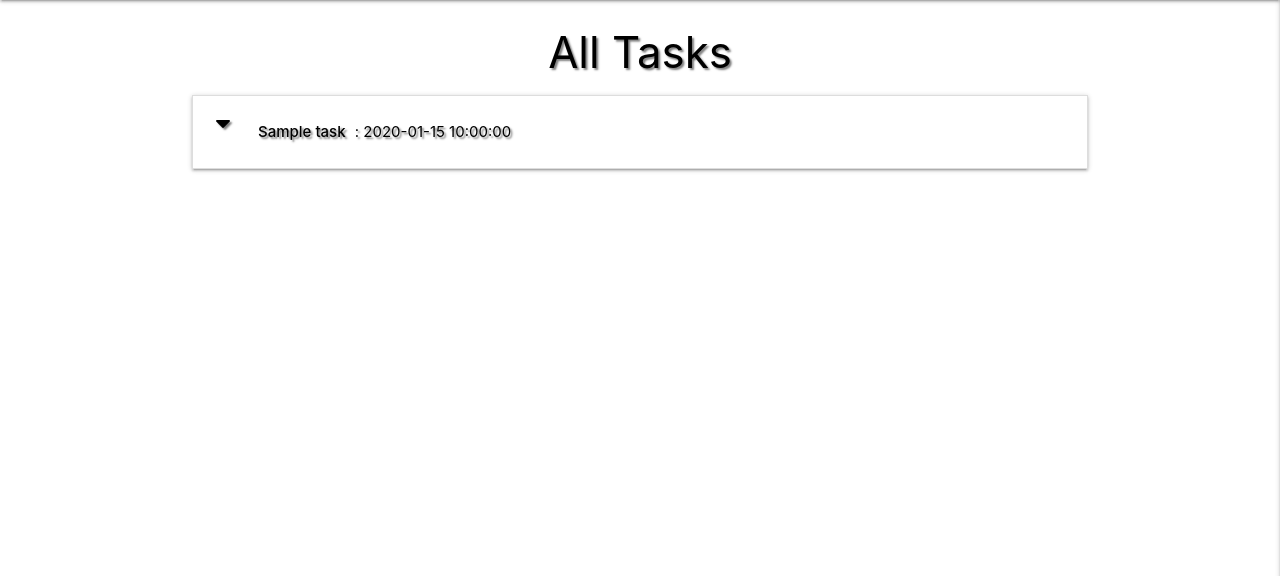
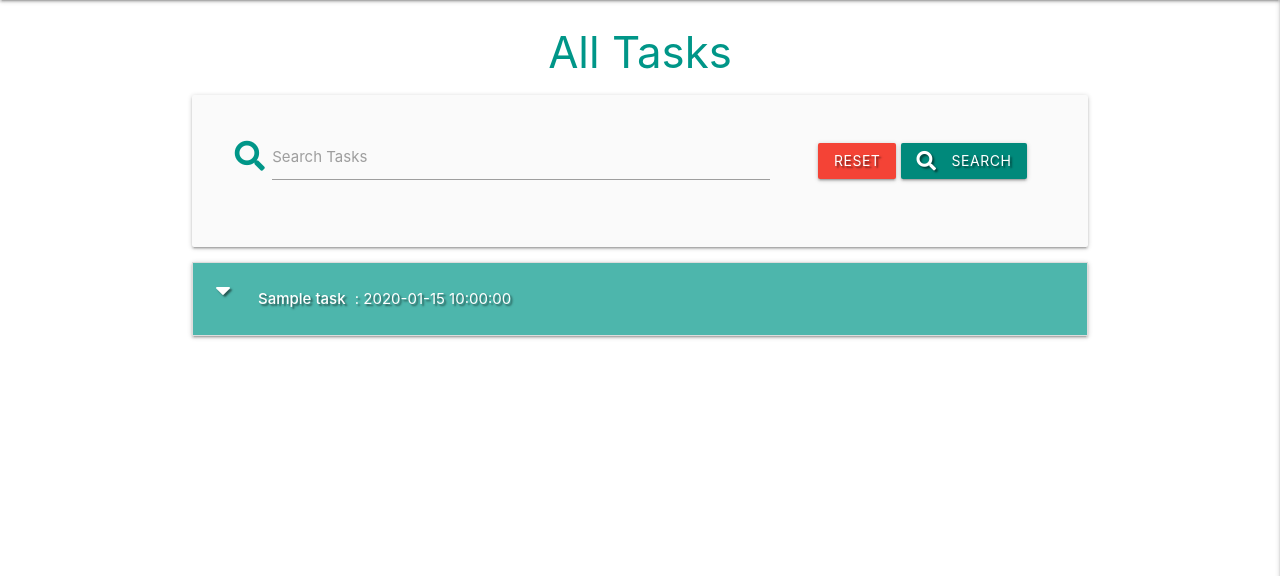
Before and after one commit to alissatroiano/task-manager, a Flask app: page / in a window 1280 px wide. Shown: the part 64-640 px from the top of the page. Run offline with Flask 2, Linux system fonts and the light colour scheme; a database or web service that is not in the repository returns one stand-in record (values such as "Sample title"); some libraries are stand-ins or nearby versions.

Commit message:
Add search functionality

```diff
--- a/app.py
+++ b/app.py
@@ -22,6 +22,13 @@ mongo = PyMongo(app)
 @app.route("/get_tasks")
 def get_tasks():
     tasks = list(mongo.db.tasks.find())
+    return render_template("tasks.html", tasks=tasks)
+
+
+@app.route("/search", methods=["GET", "POST"])
+def search():
+    query = request.form.get("query")
+    tasks = list(mongo.db.tasks.find({"$text": {"$search": query}}))
     return render_template("tasks.html", tasks=tasks)
 
 
@@ -185,6 +192,7 @@ def delete_category(category_id):
     flash("Category Successfully Deleted!")
     return redirect(url_for("get_categories"))
 
+
 if __name__ == "__main__":
     app.run(host=os.environ.get("IP"),
             port=int(os.environ.get("PORT")),
--- a/templates/profile.html
+++ b/templates/profile.html
@@ -6,7 +6,7 @@
 <div class="row">
 	<div class="col s12 m8 offset-m2">
 		<div class="card-panel">
-        <h3 class="center-align deep-purple-text text-darken-4">
+        <h3 class="center-align teal-text text-darken-4">
             {{ username }}'s Profile
         </h3>
 		</div>
--- a/templates/tasks.html
+++ b/templates/tasks.html
@@ -1,33 +1,56 @@
 {% extends "base.html" %}
 {% block content %}
 
-<h3 class="center-align black-text text-shadow">All Tasks</h3>
+    <h3 class="teal-text text--4 center-align">All Tasks</h3>
 
+    <div class="row card-panel grey lighten-5">
+        <form action="{{ url_for('search') }}" method="post" class="col s12">
+            <div class="row valign-wrapper center-align">
+                <div class="input-field col s12 m8">
+                    <i class="fas fa-search prefix teal-text text--4"></i>
+                    <input type="text" name="query" id="query" minlength="3" class="validate" required>
+                    <label for="query">Search Tasks</label>
+                </div>
+                <div class="col s12 m4">
+                    <a href="{{ url_for('get_tasks') }}" class="red btn text-shadow">Reset</a>
+                    <button type="submit" class="teal darken-1 btn text-shadow">
+                        <i class="fas fa-search left"></i> Search
+                    </button>
+                </div>
+            </div>
+        </form>
+    </div>
+
+    {% if tasks|length > 0 %}
     <ul class="collapsible">
         {% for task in tasks %}
         <li>
-		<div class="collapsible-header black-text lighten-2 text-shadow">
+            <div class="collapsible-header white-text teal lighten-2 text-shadow">
                 <div class="col s3">
                     <i class="fas fa-caret-down"></i>
                     {% if session.user|lower == task.created_by|lower %}
-                    <a href="{{ url_for('delete_task', task_id=task._id)}}" class="btn-small light-green lighten-4 black-text">Done</a>
-                    <a href="{{ url_for('edit_task', task_id=task._id)}}" class="btn-small deep-orange black-text lighten-4">Edit</a>
+                        <a href="{{ url_for('delete_task', task_id=task._id) }}" class="btn-small green accent-4">Done</a>
+                        <a href="{{ url_for('edit_task', task_id=task._id) }}" class="btn-small red lighten-1">Edit</a>
                     {% endif %}
                 </div>
                 <div class="col s9">
                     <strong>{{ task.task_name }}</strong> : {{ task.due_date }}
                     {% if task.is_urgent == "on" %}
-				<i class="fas fa-exclamation-circle teal-text tooltipped" data-position="right" data-tooltip="I am a tooltip"></i>
+                        <i class="fas fa-exclamation-circle red-text text-darken-2 tooltipped"
+                            data-position="right" data-tooltip="URGENT!"></i>
                     {% endif %}
                 </div>
             </div>
-
             <div class="collapsible-body">
                 <strong>{{ task.category_name }}</strong>
                 <p>{{ task.task_description }}</p>
-            <p><em></em>{{ task.created_by }}</p>
+                <p><em>by: {{ task.created_by }}</em></p>
             </div>
         </li>
         {% endfor %}
     </ul>
+    {% else %}
+        <h3 class="red-text text--4 center-align">No Results Found</h3>
+    {% endif %}
+
 {% endblock %}
```
Lines whose indentation alone changed are shown as unchanged.
